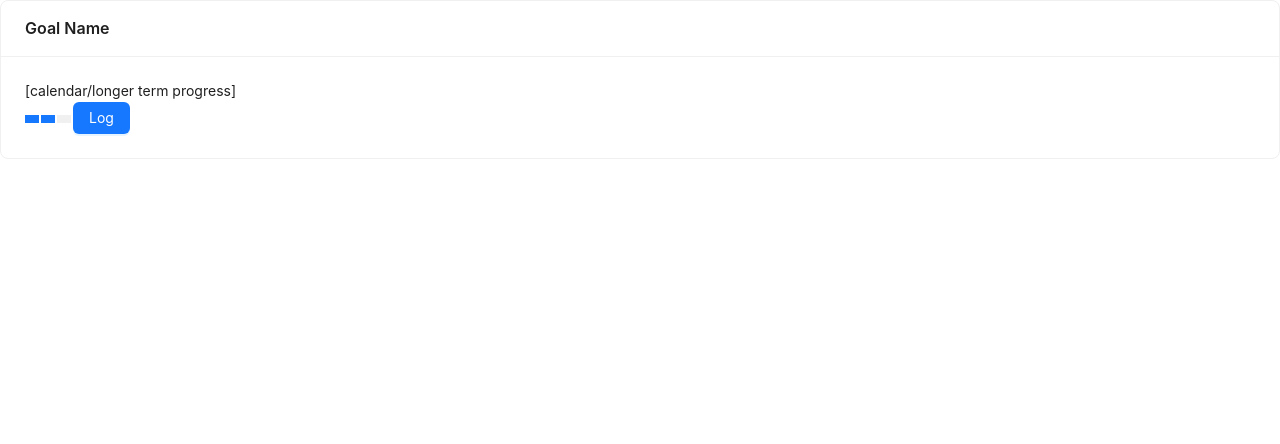
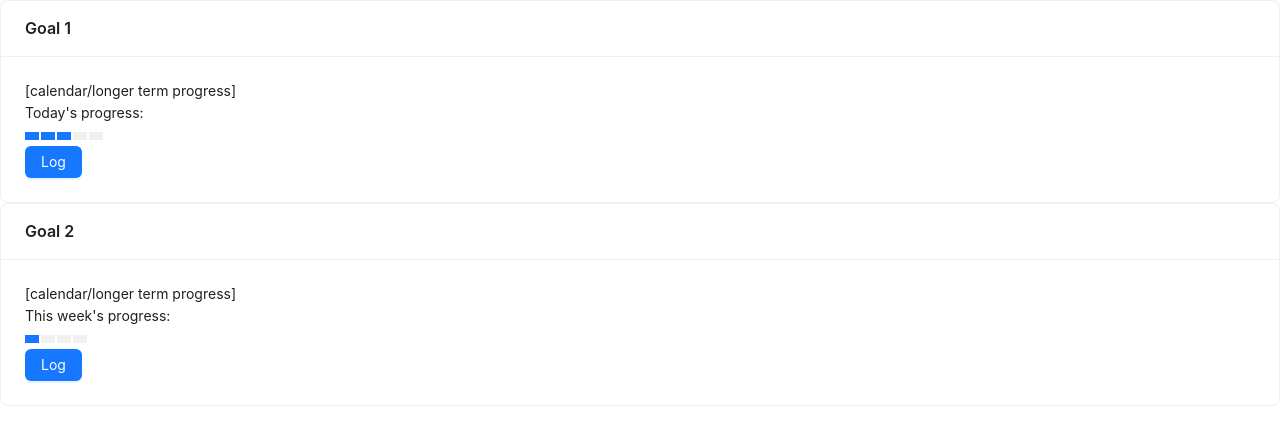
Before and after one commit to akaowen7/hack-the-hill, a Next.js app: page / in a window 1280 px wide. Shown: the top 444 px of the page. Built offline with nearby package versions, Linux system fonts and the light colour scheme.

Commit message:
Home page

```diff
--- a/src/app/page.js
+++ b/src/app/page.js
@@ -1,19 +1,44 @@
 import { Card, Button, Progress } from "antd";
 
 export default function Home() {
+  const goals = [
+    {
+      name: "Goal 1",
+      todayProgress: 3,
+      totalProgress: 5,
+      completionInterval: 1,
+    },
+    {
+      name: "Goal 2",
+      todayProgress: 1,
+      totalProgress: 4,
+      completionInterval: 2,
+    },
+  ];
+
+  return goals.map((goal) => {
+    const { name, todayProgress, totalProgress, completionInterval } = goal;
     return (
-    <Card title="Goal Name">
+      <Card title={name}>
         <div className="flex flex-col gap-4">
           <p>[calendar/longer term progress]</p>
+          <div>
+            <p>
+              {completionInterval === 1
+                ? "Today's progress: "
+                : "This week's progress:"}
+            </p>
             <Progress
               type="line"
-          percent={50}
-          steps={3}
+              percent={(100 * todayProgress) / totalProgress}
+              steps={totalProgress}
               showInfo={false}
             ></Progress>
+          </div>
 
           <Button type="primary">Log</Button>
         </div>
       </Card>
     );
+  });
 }
```
Lines whose indentation alone changed are shown as unchanged.
